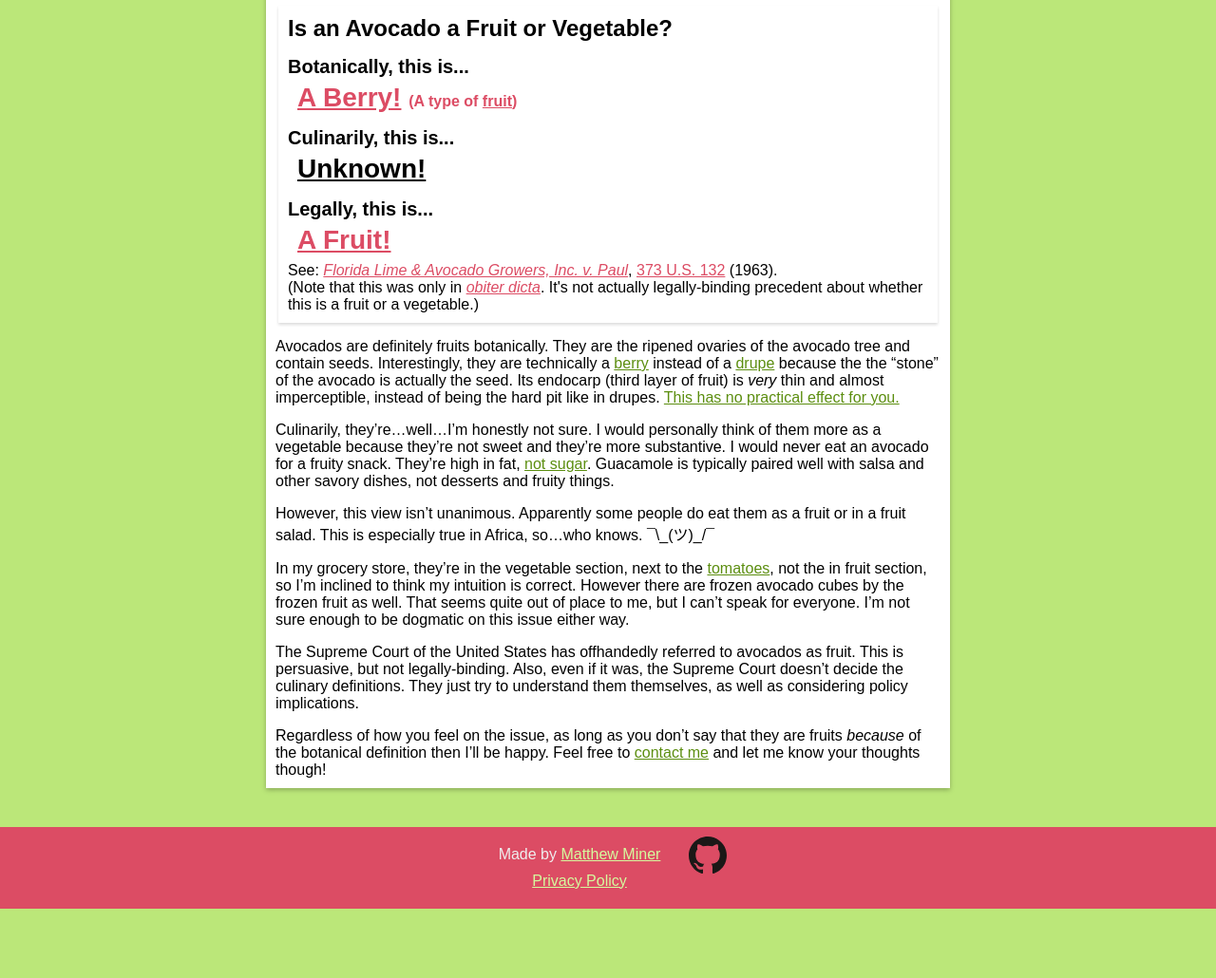
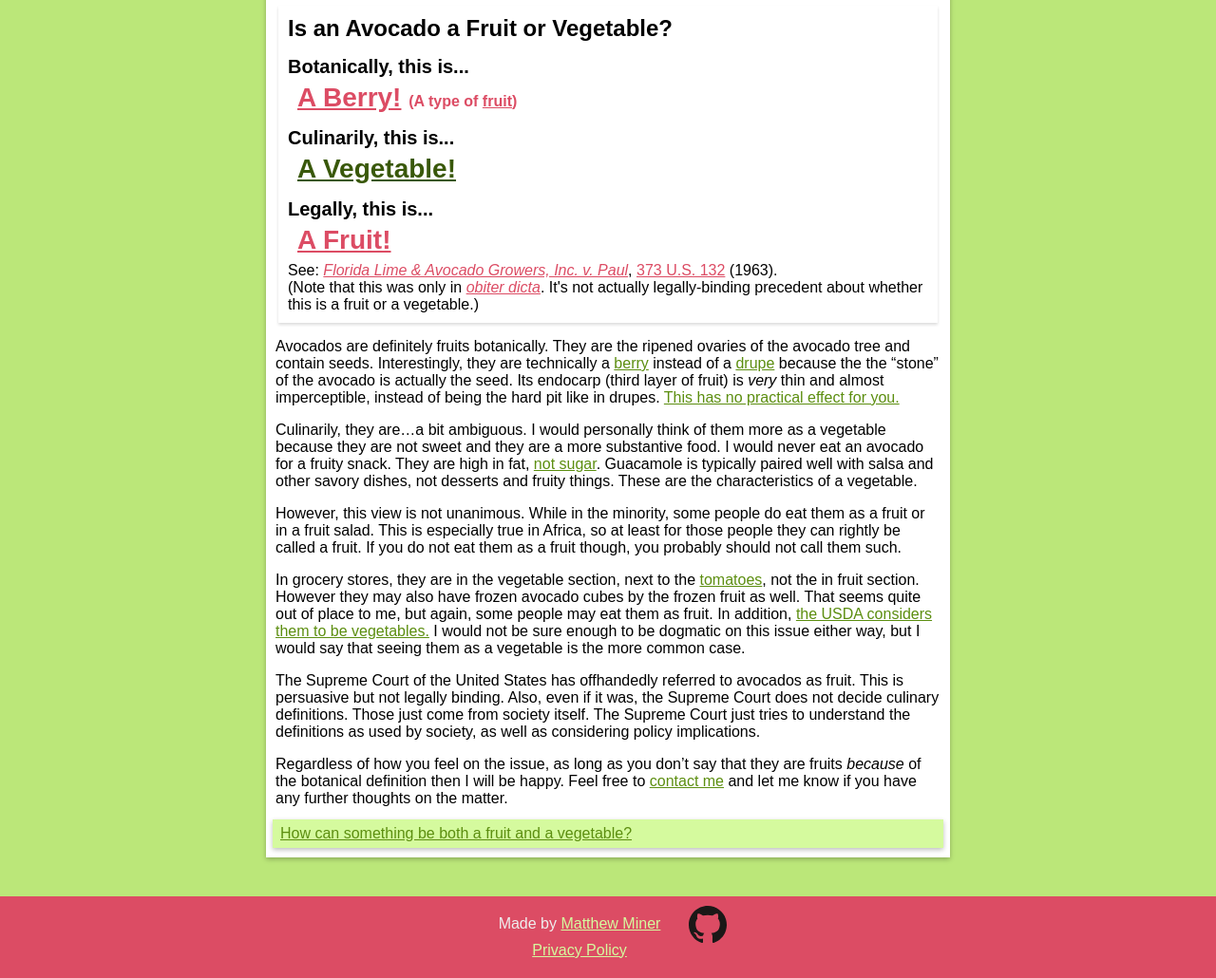
Before and after one commit to mminer237/fruitorvegetable, a Jekyll site: the page built from _items/avocado.md, in a window 1280 px wide, cut to the strip 296-1326 px from the top of the page. Shown: the whole strip at 95% size. Built offline with Jekyll 4.4.1, drawn with Linux system fonts in a browser that asks for light colours; before the commit the page ends 1253 px from its top, so only the background shows below that.

Commit message:
Improve popular items

```diff
--- a/_items/avocado.md
+++ b/_items/avocado.md
@@ -1,8 +1,9 @@
 ---
 title: Avocado
+description: Avocados are the most ambiguous plant part eaten. They are the fruits of their trees, but in the kitchen, they are more commonly considered vegetables.
 article: an
 botanically: berry
-culinarily: unknown
+culinarily: vegetable
 legally: fruit
 case_name: Florida Lime & Avocado Growers, Inc. v. Paul
 case_cite: 373 U.S. 132
@@ -15,12 +16,12 @@
 ---
 Avocados are definitely fruits botanically. They are the ripened ovaries of the avocado tree and contain seeds. Interestingly, they are technically a <a href="{% link _types/berry.html %}">berry</a> instead of a <a href="{% link _types/drupe.html %}">drupe</a> because the the "stone" of the avocado is actually the seed. Its endocarp (third layer of fruit) is *very* thin and almost imperceptible, instead of being the hard pit like in drupes. [This has no practical effect for you.]({% link _pages/you-dont-have-to-care-about-botanical-definitions.html %})
 
-Culinarily, they're...well...I'm honestly not sure. I would personally think of them more as a vegetable because they're not sweet and they're more substantive. I would never eat an avocado for a fruity snack. They're high in fat, [not sugar]({% link _pages/sugar-content-table.html %}). Guacamole is typically paired well with salsa and other savory dishes, not desserts and fruity things.
+Culinarily, they are…a bit ambiguous. I would personally think of them more as a vegetable because they are not sweet and they are a more substantive food. I would never eat an avocado for a fruity snack. They are high in fat, [not sugar]({% link _pages/sugar-content-table.html %}). Guacamole is typically paired well with salsa and other savory dishes, not desserts and fruity things. These are the characteristics of a vegetable.
 
-However, this view isn't unanimous. Apparently some people do eat them as a fruit or in a fruit salad. This is especially true in Africa, so...who knows. ¯\\\_(ツ)_/¯
+However, this view is not unanimous. While in the minority, some people do eat them as a fruit or in a fruit salad. This is especially true in Africa, so at least for those people they can rightly be called a fruit. If you do not eat them as a fruit though, you probably should not call them such.
 
-In my grocery store, they're in the vegetable section, next to the [tomatoes]({% link _items/tomato.md %}), not the in fruit section, so I'm inclined to think my intuition is correct. However there are frozen avocado cubes by the frozen fruit as well. That seems quite out of place to me, but I can't speak for everyone. I'm not sure enough to be dogmatic on this issue either way.
+In grocery stores, they are in the vegetable section, next to the [tomatoes]({% link _items/tomato.md %}), not the in fruit section. However they may also have frozen avocado cubes by the frozen fruit as well. That seems quite out of place to me, but again, some people may eat them as fruit. In addition, [the USDA considers them to be vegetables.](https://ask.usda.gov/s/article/Why-does-the-ChooseMyPlate-gov-website-include-tomatoes-and-avocados-in-the-Vegetable-Group-instead) I would not be sure enough to be dogmatic on this issue either way, but I would say that seeing them as a vegetable is the more common case.
 
-The Supreme Court of the United States has offhandedly referred to avocados as fruit. This is persuasive, but not legally-binding. Also, even if it was, the Supreme Court doesn't decide the culinary definitions. They just try to understand them themselves, as well as considering policy implications.
+The Supreme Court of the United States has offhandedly referred to avocados as fruit. This is persuasive but not legally binding. Also, even if it was, the Supreme Court does not decide culinary definitions. Those just come from society itself. The Supreme Court just tries to understand the definitions as used by society, as well as considering policy implications.
 
-Regardless of how you feel on the issue, as long as you don't say that they are fruits *because* of the botanical definition then I'll be happy. Feel free to <a href="mailto:mminer237@gmail.com">contact me</a> and let me know your thoughts though!
+Regardless of how you feel on the issue, as long as you don't say that they are fruits *because* of the botanical definition then I will be happy. Feel free to <a href="mailto:mminer237@gmail.com">contact me</a> and let me know if you have any further thoughts on the matter.
--- a/_layouts/default.html
+++ b/_layouts/default.html
@@ -39,7 +39,7 @@
 		{%- elsif page.question != false -%}
 			a Fruit or a Vegetable?
 		{%- endif %}{% else %}{{ page.title | xml_escape }} – {{ site.title | xml_escape }}{% endif %}">
-		{% if page.description %}<meta name="description" property="og:description" content="{{ page.description }}">{% endif %}
+		{% if page.description %}<meta name="description" property="og:description" content="{{ page.description | xml_escape }}">{% endif %}
 		{% if page.image %}
 		{% assign firstImageCharacter = page.image | slice: 0 %}
 		<meta property="og:image" content="{% if firstImageCharacter == 'a' %}{{ site.url }}/{% endif %}{{ page.image }}">
```
Also changed, not shown: _items/tomato.md (+5 -3 lines).
